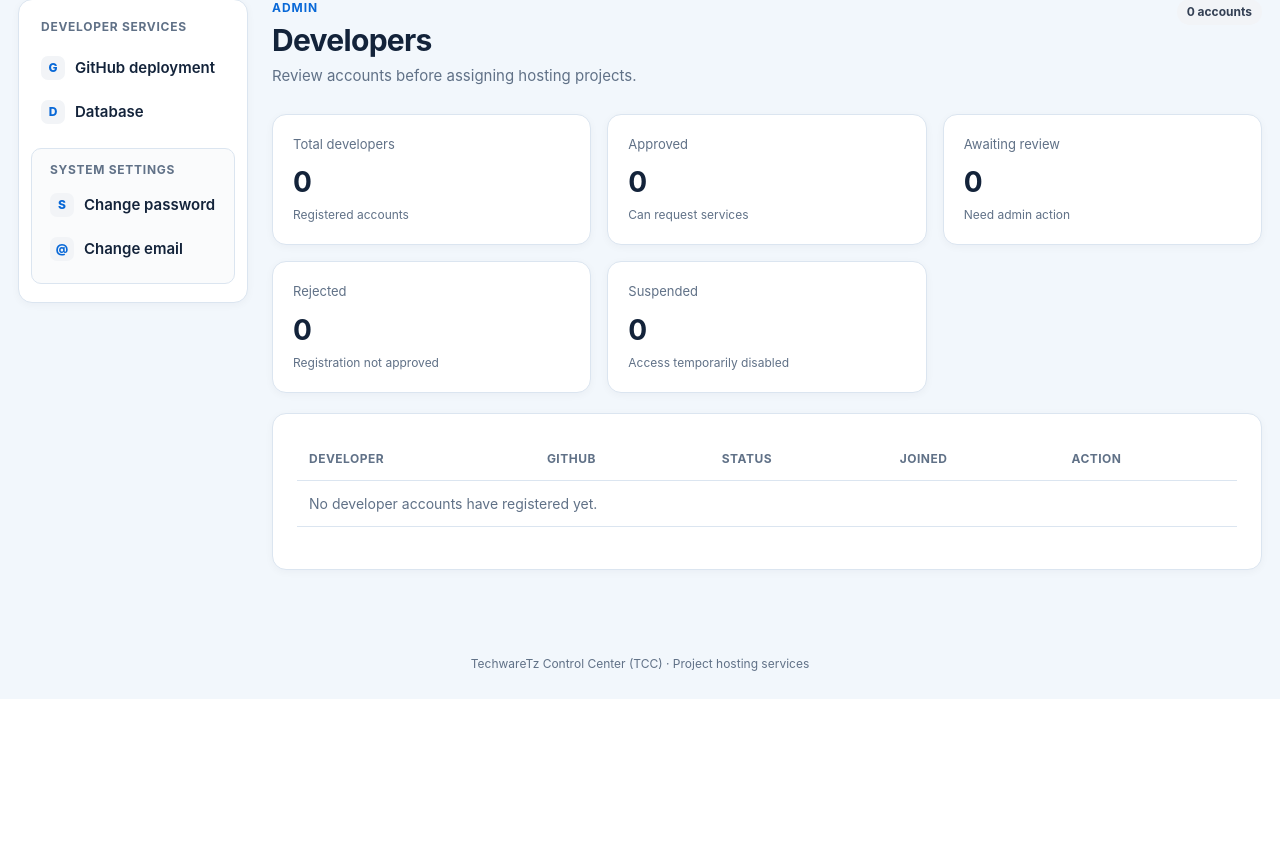
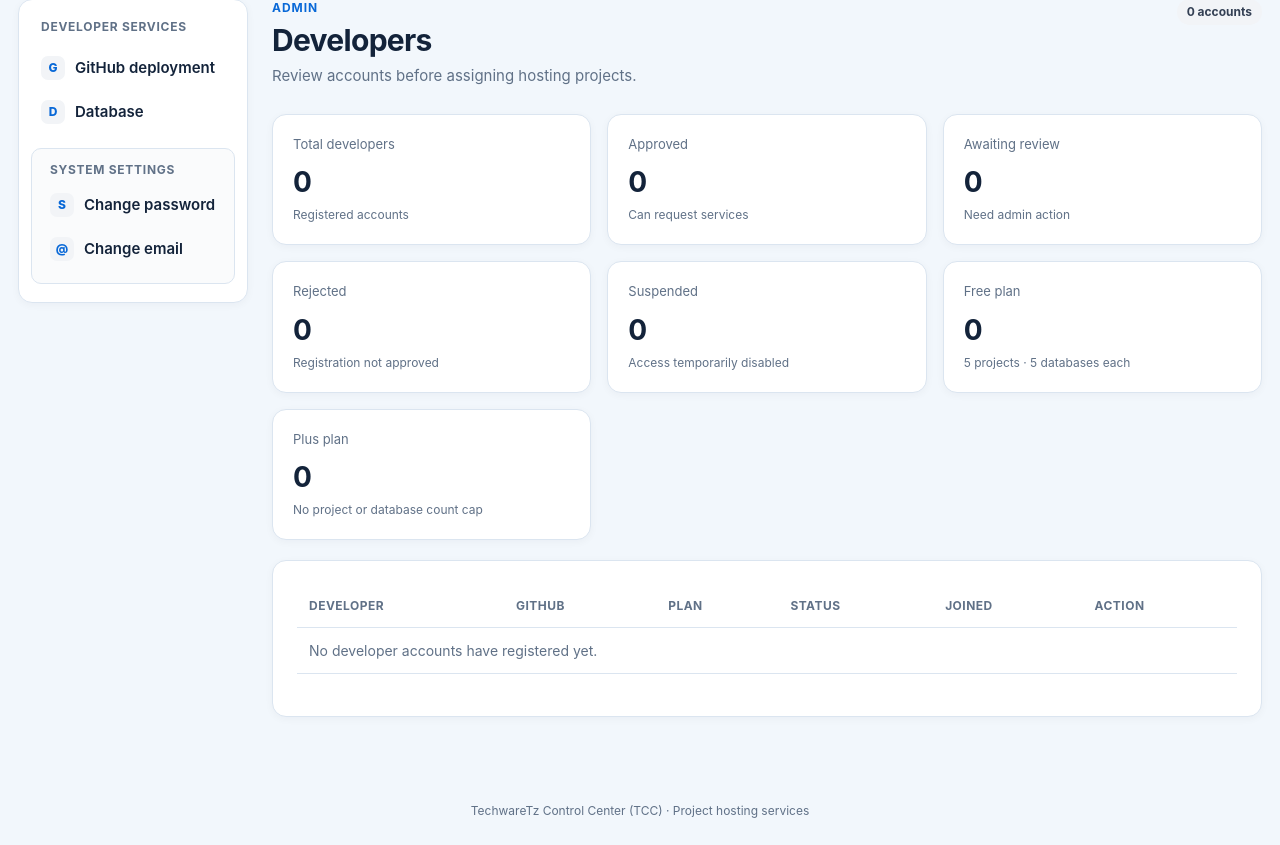
Before and after one commit to saidmnuby/elimutaifa-labs, a Laravel app: page /admin/developers in a window 1280 px wide. Shown: the part 101-946 px from the top of the page. Before the commit the page ends 800 px from the top, so only its background shows below. Run offline with Laravel 12, Linux system fonts and the light colour scheme; a user stored in the database is signed in; tables that the repository leaves empty hold one stand-in row (values such as "Sample post").

Commit message:
migrate to plus

```diff
--- a/app/Http/Controllers/ActivityLogController.php
+++ b/app/Http/Controllers/ActivityLogController.php
@@ -77,6 +77,7 @@ class ActivityLogController extends Controller
             'deployment.failure' => 'Deployment failed',
             'deployment.cancelled' => 'Deployment cancelled',
             'developer.status_changed' => 'Developer account status changed',
+            'developer.plan_changed' => 'Developer plan changed',
         ];
 
         $activities->getCollection()->transform(function (AuditEvent $event) use ($labels) {
@@ -99,6 +100,8 @@ class ActivityLogController extends Controller
                     ? 'Commit: '.substr((string) data_get($details, 'commit_sha'), 0, 12) : null,
                 'developer.status_changed' => filled(data_get($details, 'to'))
                     ? 'New account status: '.data_get($details, 'to') : null,
+                'developer.plan_changed' => filled(data_get($details, 'to'))
+                    ? 'New plan: '.ucfirst((string) data_get($details, 'to')) : null,
                 default => null,
             };
 
--- a/app/Http/Controllers/GitHubDeploymentWebhookController.php
+++ b/app/Http/Controllers/GitHubDeploymentWebhookController.php
@@ -113,6 +113,7 @@ class GitHubDeploymentWebhookController extends Controller
                 'branch' => $repository->branch,
                 'target' => $target,
                 'source_sha' => strtolower($commitSha),
+                'storage_limit_mb' => (string) ($project->owner->planLimits()['storage_mb'] ?? 0),
             ]);
         } catch (Throwable $exception) {
             report($exception);
--- a/app/Http/Controllers/PlatformAdminController.php
+++ b/app/Http/Controllers/PlatformAdminController.php
@@ -29,6 +29,8 @@ class PlatformAdminController extends Controller
                 'pending' => (clone $developerQuery)->where('status', User::STATUS_PENDING)->count(),
                 'rejected' => (clone $developerQuery)->where('status', User::STATUS_REJECTED)->count(),
                 'suspended' => (clone $developerQuery)->where('status', User::STATUS_SUSPENDED)->count(),
+                'free' => (clone $developerQuery)->where('plan', User::PLAN_FREE)->count(),
+                'plus' => (clone $developerQuery)->where('plan', User::PLAN_PLUS)->count(),
             ],
         ]);
     }
@@ -59,6 +61,28 @@ class PlatformAdminController extends Controller
         ]);
 
         return back()->with('success', "The account status for {$user->email} was updated.");
+    }
+
+    public function updateDeveloperPlan(Request $request, User $user): RedirectResponse
+    {
+        if ($user->role !== User::ROLE_DEVELOPER) {
+            abort(404);
+        }
+
+        $validated = $request->validate(['plan' => ['required', Rule::in([User::PLAN_FREE, User::PLAN_PLUS])]]);
+        $oldPlan = $user->plan;
+        $user->forceFill(['plan' => $validated['plan']])->save();
+
+        AuditEvent::create([
+            'actor_id' => $request->user()->id,
+            'action' => 'developer.plan_changed',
+            'subject_type' => User::class,
+            'subject_id' => (string) $user->id,
+            'details' => ['from' => $oldPlan, 'to' => $user->plan],
+            'ip_address' => $request->ip(),
+        ]);
+
+        return back()->with('success', "The plan for {$user->email} was changed to ".ucfirst($user->plan).'.');
     }
 
     public function projects(): View
@@ -146,10 +170,24 @@ class PlatformAdminController extends Controller
         }
 
         DB::transaction(function () use ($request, $project, $databaseRequest, $module, $validated) {
+            $lockedProject = Project::whereKey($project->id)->lockForUpdate()->firstOrFail();
             $lockedRequest = ProjectDatabaseRequest::whereKey($databaseRequest->id)->lockForUpdate()->firstOrFail();
             if ($lockedRequest->status !== ProjectDatabaseRequest::STATUS_PENDING) {
                 throw \Illuminate\Validation\ValidationException::withMessages([
                     'database_request' => 'This request has already been handled.',
+                ]);
+            }
+
+            $databaseLimit = $lockedProject->owner->databaseLimitPerProject();
+            $databaseCount = $lockedProject->databases()
+                ->whereIn('status', ['pending', 'active'])
+                ->count()
+                + $lockedProject->databaseRequests()
+                    ->where('status', ProjectDatabaseRequest::STATUS_PENDING)
+                    ->count();
+            if ($databaseLimit !== null && $databaseCount > $databaseLimit) {
+                throw ValidationException::withMessages([
+                    'database_request' => "This project is over its current plan limit of {$databaseLimit} databases. Update the developer plan before approving this request.",
                 ]);
             }
 
--- a/app/Models/User.php
+++ b/app/Models/User.php
@@ -14,6 +14,8 @@ class User extends Authenticatable
 
     public const ROLE_ADMIN = 'admin';
     public const ROLE_DEVELOPER = 'developer';
+    public const PLAN_FREE = 'free';
+    public const PLAN_PLUS = 'plus';
     public const STATUS_PENDING = 'pending';
     public const STATUS_ACTIVE = 'active';
     public const STATUS_SUSPENDED = 'suspended';
@@ -66,4 +68,24 @@ class User extends Authenticatable
     {
         return $this->role === self::ROLE_ADMIN && $this->status === self::STATUS_ACTIVE;
     }
+
+    public function planLimits(): array
+    {
+        return config('platform.plans.'.$this->plan, config('platform.plans.free'));
+    }
+
+    public function projectLimit(): ?int
+    {
+        return $this->planLimits()['projects'];
+    }
+
+    public function databaseLimitPerProject(): ?int
+    {
+        return $this->planLimits()['databases_per_project'];
+    }
+
+    public function isPlus(): bool
+    {
+        return $this->plan === self::PLAN_PLUS;
+    }
 }
--- a/config/platform.php
+++ b/config/platform.php
@@ -2,4 +2,18 @@
 
 return [
     'cpanel_database_prefix' => 'elimutai_',
+    'plans' => [
+        'free' => [
+            'label' => 'Free',
+            'projects' => 5,
+            'databases_per_project' => 5,
+            'storage_mb' => 100,
+        ],
+        'plus' => [
+            'label' => 'Plus',
+            'projects' => null,
+            'databases_per_project' => null,
+            'storage_mb' => null,
+        ],
+    ],
 ];
--- a/resources/views/admin/developers.blade.php
+++ b/resources/views/admin/developers.blade.php
@@ -13,10 +13,12 @@
     <article class="card metric"><div class="metric-label">Awaiting review</div><div class="metric-value">{{ $metrics['pending'] }}</div><div class="metric-note">Need admin action</div></article>
     <article class="card metric"><div class="metric-label">Rejected</div><div class="metric-value">{{ $metrics['rejected'] }}</div><div class="metric-note">Registration not approved</div></article>
     <article class="card metric"><div class="metric-label">Suspended</div><div class="metric-value">{{ $metrics['suspended'] }}</div><div class="metric-note">Access temporarily disabled</div></article>
+    <article class="card metric"><div class="metric-label">Free plan</div><div class="metric-value">{{ $metrics['free'] }}</div><div class="metric-note">5 projects · 5 databases each</div></article>
+    <article class="card metric"><div class="metric-label">Plus plan</div><div class="metric-value">{{ $metrics['plus'] }}</div><div class="metric-note">No project or database count cap</div></article>
 </section>
 <section class="panel">
     <div class="table-wrap"><table>
-        <thead><tr><th>Developer</th><th>GitHub</th><th>Status</th><th>Joined</th><th>Action</th></tr></thead>
+        <thead><tr><th>Developer</th><th>GitHub</th><th>Plan</th><th>Status</th><th>Joined</th><th>Action</th></tr></thead>
         <tbody>
         @forelse ($developers as $developer)
             <tr>
@@ -28,6 +30,17 @@
                     @else
                         —
                     @endif
+                </td>
+                <td>
+                    <span class="badge {{ $developer->isPlus() ? 'active' : 'pending' }}">{{ ucfirst($developer->plan) }}</span>
+                    <form method="post" action="{{ route('admin.developers.plan', $developer) }}" style="display:flex;gap:5px;margin-top:7px">
+                        @csrf @method('PATCH')
+                        <select name="plan" aria-label="Plan for {{ $developer->name }}" style="max-width:110px;padding:5px">
+                            <option value="free" @selected($developer->plan === 'free')>Free</option>
+                            <option value="plus" @selected($developer->plan === 'plus')>Plus</option>
+                        </select>
+                        <button class="button small secondary" type="submit">Save</button>
+                    </form>
                 </td>
                 <td><span class="badge {{ $developer->status }}">{{ ucfirst($developer->status) }}</span></td>
                 <td>{{ $developer->created_at->format('d M Y') }}</td>
@@ -45,7 +58,7 @@
                 </td>
             </tr>
         @empty
-            <tr><td colspan="5" class="muted">No developer accounts have registered yet.</td></tr>
+            <tr><td colspan="6" class="muted">No developer accounts have registered yet.</td></tr>
         @endforelse
         </tbody>
     </table></div>
--- a/routes/web.php
+++ b/routes/web.php
@@ -110,6 +110,7 @@ Route::middleware('auth')->group(function () {
     Route::prefix('admin')->name('admin.')->middleware('can:manage-platform')->group(function () {
         Route::get('/developers', [PlatformAdminController::class, 'developers'])->name('developers');
         Route::patch('/developers/{user}/status', [PlatformAdminController::class, 'updateDeveloperStatus'])->name('developers.status');
+        Route::patch('/developers/{user}/plan', [PlatformAdminController::class, 'updateDeveloperPlan'])->name('developers.plan');
         Route::get('/projects', [PlatformAdminController::class, 'projects'])->name('projects');
         Route::patch('/projects/{project}/reject', [PlatformAdminController::class, 'rejectProject'])->name('projects.reject');
         Route::get('/database-requests', [PlatformAdminController::class, 'databaseRequests'])->name('database-requests');
```
Also changed, not shown: app/Http/Controllers/DatabaseWorkspaceController.php (+28 -5 lines), app/Http/Controllers/DeveloperModuleController.php (+7 -1 lines), app/Http/Controllers/ProjectSubmissionController.php (+15 -0 lines), research/topics/managed-developer-hosting-tanzania.md (+8 -0 lines), resources/views/database/request.blade.php (+5 -2 lines), resources/views/modules/show.blade.php (+22 -2 lines), resources/views/projects/create.blade.php (+8 -1 lines), database/migrations/2026_11_27_000001_add_plan_to_users_table.php (added).
